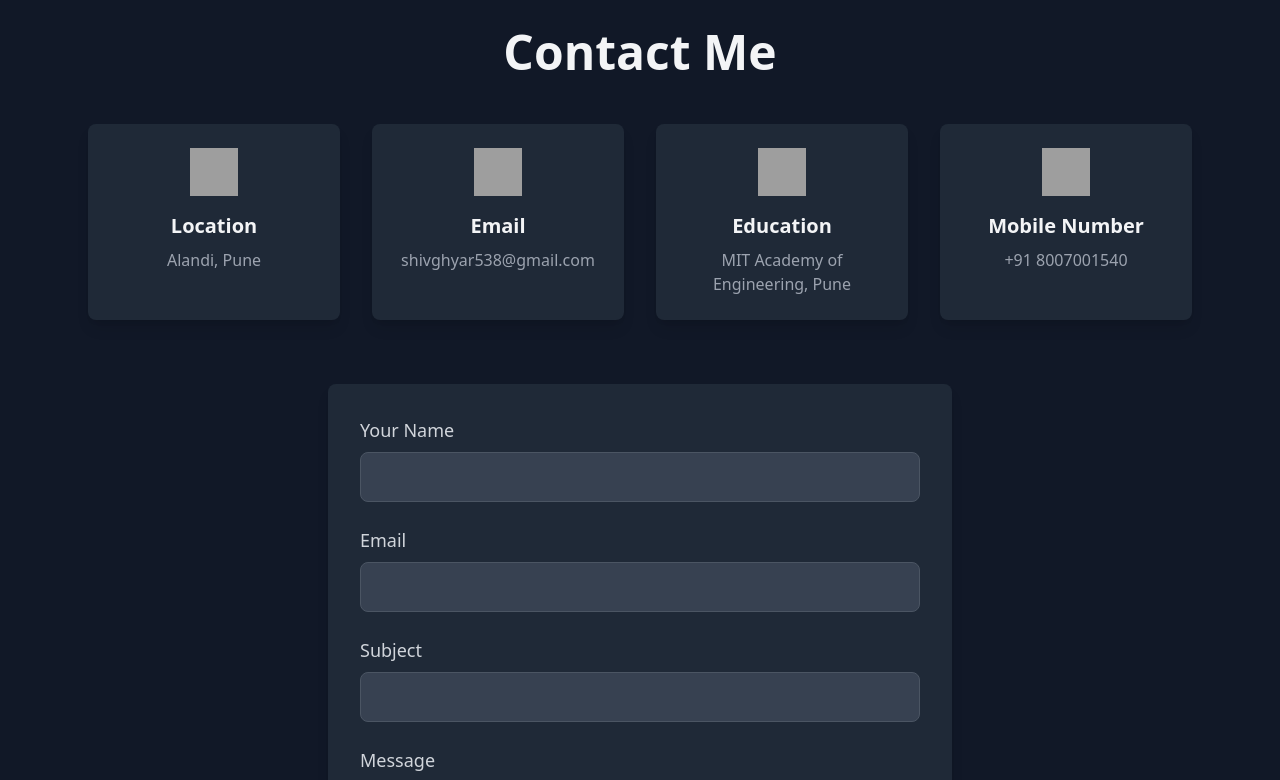
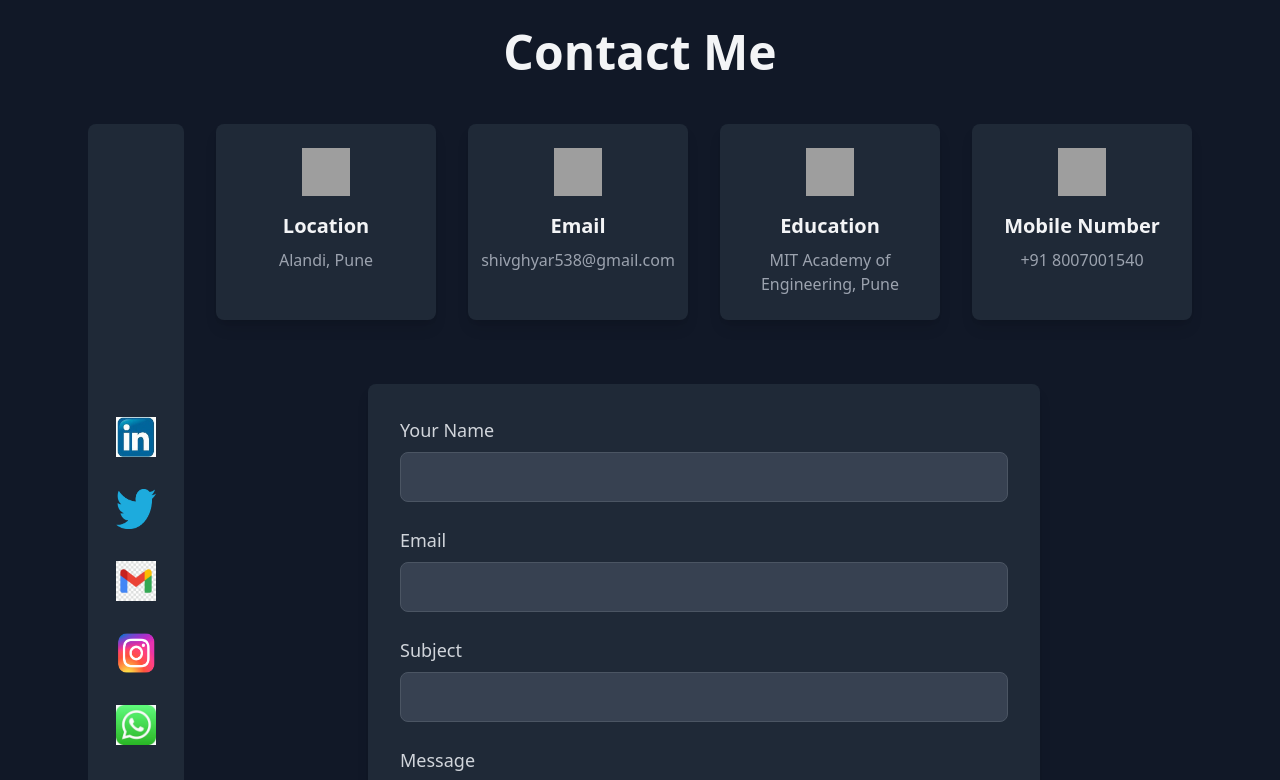
Before and after one commit to shiv-1540/ShivshankarPortfolio, a React (Create React App) app: page / in a window 1280 px wide. Shown: the part 6680-7460 px from the top of the page. Built offline with nearby package versions, Linux system fonts and the light colour scheme; grey boxes are pictures that could not be loaded.

Commit message:
deleted sidebar

```diff
--- a/src/App.js
+++ b/src/App.js
@@ -8,7 +8,7 @@ import Skills from './components/Skills';
 import Experience from './components/Experience';
 import Contact from './components/Contact';
 import "./tailwind.css";
-import Sidebar from './components/Sidebar';
+
 
 function App() {
   return (
--- a/src/components/Contact.js
+++ b/src/components/Contact.js
@@ -2,14 +2,77 @@ import React from 'react';
 
 function Contact() {
   return (
-    <section id="contact" className="py-16 bg-gray-900 text-gray-100">
+    <section id="contact" className="py-16 bg-gray-900 text-gray-100 relative">
       {/* Section Heading */}
       <h2 className="text-4xl md:text-5xl font-extrabold text-center mb-12 animate-fadeInUp">
         Contact Me
       </h2>
 
+      {/* Contact Details and Sidebar Container */}
+      <div className="max-w-6xl mx-auto px-6 flex flex-col md:flex-row gap-8">
+        {/* Social Media Sidebar */}
+        <div className="w-full md:w-16 lg:w-24 bg-gray-800 rounded-lg p-4 flex flex-row md:flex-col items-center justify-center space-y-6 md:space-y-8 space-x-6 md:space-x-0">
+          <a
+            href="https://www.linkedin.com/in/shivshankar-ghyar-870972289?utm_source=share&utm_campaign=share_via&utm_content=profile&utm_medium=android_app"
+            target="_blank"
+            rel="noopener noreferrer"
+          >
+            <img
+              src="./Images/linkdein.jpg"
+              alt="LinkedIn"
+              className="w-8 h-8 md:w-10 md:h-10 hover:scale-110 transition-transform duration-300"
+            />
+          </a>
+          <a
+            href="https://x.com/Shivshanka77956?t=nd72U6Ent4TGTmM39OajQA&s=08"
+            target="_blank"
+            rel="noopener noreferrer"
+          >
+            <img
+              src="./Images/twitter.png"
+              alt="Twitter"
+              className="w-8 h-8 md:w-10 md:h-10 hover:scale-110 transition-transform duration-300"
+            />
+          </a>
+          <a
+            href="mailto:shivghyar538@gmail.com"
+            target="_blank"
+            rel="noopener noreferrer"
+          >
+            <img
+              src="./Images/mail.jpg"
+              alt="Email"
+              className="w-8 h-8 md:w-10 md:h-10 hover:scale-110 transition-transform duration-300"
+            />
+          </a>
+          <a
+            href="https://www.instagram.com/shiv_ghyar?utm_source=qr&igsh=MXBmajhjMGZubW9wZA=="
+            target="_blank"
+            rel="noopener noreferrer"
+          >
+            <img
+              src="./Images/instagram.png"
+              alt="Instagram"
+              className="w-8 h-8 md:w-10 md:h-10 hover:scale-110 transition-transform duration-300"
+            />
+          </a>
+          <a
+            href="https://wa.me/qr/RU5S7TBK7NBKA1"
+            target="_blank"
+            rel="noopener noreferrer"
+          >
+            <img
+              src="./Images/whatsapp.jpg"
+              alt="WhatsApp"
+              className="w-8 h-8 md:w-10 md:h-10 hover:scale-110 transition-transform duration-300"
+            />
+          </a>
+        </div>
+
+        {/* Contact Details and Form */}
+        <div className="flex-1">
           {/* Contact Details */}
-      <div className="max-w-6xl mx-auto px-6 grid grid-cols-1 md:grid-cols-2 lg:grid-cols-4 gap-8 mb-16">
+          <div className="grid grid-cols-1 md:grid-cols-2 lg:grid-cols-4 gap-8 mb-16">
             {/* Location */}
             <div className="flex flex-col items-center text-center bg-gray-800 p-6 rounded-lg shadow-lg hover:bg-gray-700 transition duration-300 ease-in-out">
               <img
@@ -56,7 +119,7 @@ function Contact() {
           </div>
 
           {/* Contact Form */}
-      <div className="max-w-2xl mx-auto px-6">
+          <div className="max-w-2xl mx-auto">
             <form
               action="https://formsubmit.co/shivghyar538@gmail.com"
               method="POST"
@@ -129,6 +192,8 @@ function Contact() {
               </div>
             </form>
           </div>
+        </div>
+      </div>
     </section>
   );
 }
--- a/src/components/Sidebar.js
+++ /dev/null
@@ -1,25 +0,0 @@
-import React from 'react';
-
-const Sidebar = () => {
-  return (
-    <div className="fixed left-0 top-0 h-screen w-16 bg-gray-900 flex flex-col items-center justify-center space-y-6 md:w-24 lg:w-32 transition-all duration-300">
-      <a href="https://www.linkedin.com/in/shivshankar-ghyar-870972289?utm_source=share&utm_campaign=share_via&utm_content=profile&utm_medium=android_app" target="_blank" rel="noopener noreferrer">
-        <img src="./Images/linkdein.jpg" alt="LinkedIn" className="w-8 h-8 md:w-10 md:h-10 hover:scale-110 transition-transform duration-300"/>
-      </a>
-      <a href="https://x.com/Shivshanka77956?t=nd72U6Ent4TGTmM39OajQA&s=08" target="_blank" rel="noopener noreferrer">
-        <img src="./Images/twitter.png" alt="Twitter" className="w-8 h-8 md:w-10 md:h-10 hover:scale-110 transition-transform duration-300"/>
-      </a>
-      <a href="mailto:shivghyar538@gmail.com" target="_blank" rel="noopener noreferrer">
-        <img src="./Images/mail.jpg" alt="Email" className="w-8 h-8 md:w-10 md:h-10 hover:scale-110 transition-transform duration-300"/>
-      </a>
-      <a href="https://www.instagram.com/shiv_ghyar?utm_source=qr&igsh=MXBmajhjMGZubW9wZA==" target="_blank" rel="noopener noreferrer">
-        <img src="./Images/instagram.png" alt="Instagram" className="w-8 h-8 md:w-10 md:h-10 hover:scale-110 transition-transform duration-300"/>
-      </a>
-      <a href="https://wa.me/qr/RU5S7TBK7NBKA1" target="_blank" rel="noopener noreferrer">
-        <img src="./Images/whatsapp.jpg" alt="WhatsApp" className="w-8 h-8 md:w-10 md:h-10 hover:scale-110 transition-transform duration-300"/>
-      </a>
-    </div>
-  );
-};
-
-export default Sidebar;
```
Also changed, not shown: 1 other file (tests, documents, lock files or other folders). Lines whose indentation alone changed are shown as unchanged.
